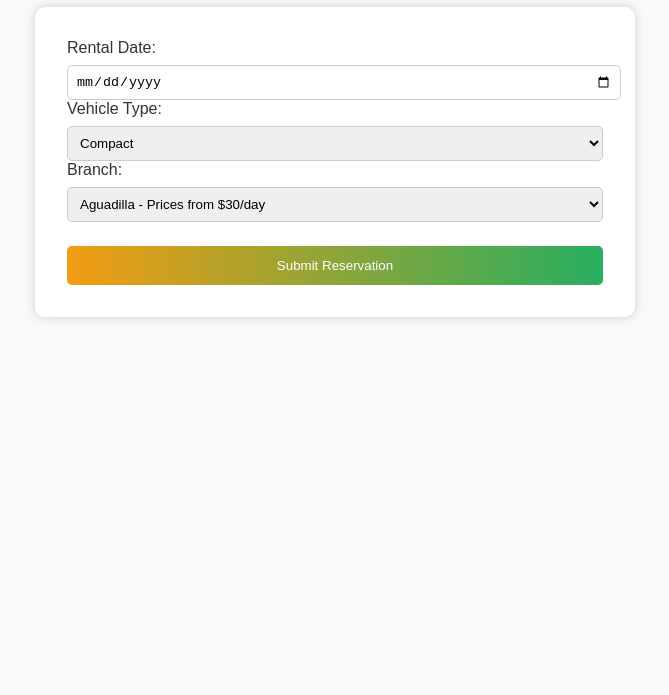
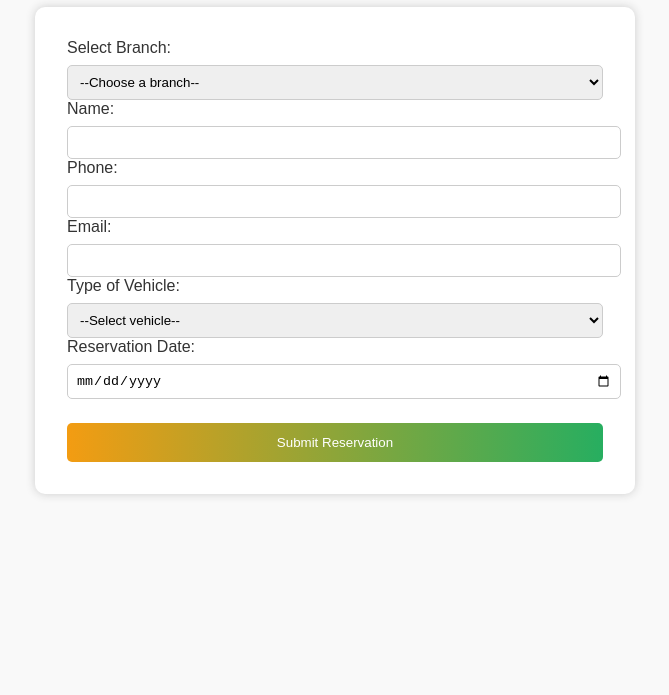
Before and after one commit to IchyCarRental/Ichy-Car-Rental, a plain HTML site: page reservations.html in a window 1280 px wide. Shown: the part 105-800 px from the top of the page, without its empty margins (305-974 px from the left). Drawn offline with Linux system fonts and the light colour scheme.

Commit message:
Update reservations.html

```diff
--- a/reservations.html
+++ b/reservations.html
@@ -2,34 +2,47 @@
 <html lang="en">
 <head>
   <meta charset="UTF-8" />
-    <meta name="viewport" content="width=device-width, initial-scale=1.0">
-    <title>Reservation - Ichy Car Rental</title>
+  <meta name="viewport" content="width=device-width, initial-scale=1.0"/>
+  <title>Make a Reservation - Ichy Car Rental</title>
   <link rel="stylesheet" href="style.css">
-    <link rel="icon" type="image/x-icon" href="favicon.ico">
 </head>
 <body>
-    <h1>Reserve Your Vehicle</h1>
+  <h1>Make a Reservation</h1>
+
   <form action="https://formsubmit.co/ichycarrental@gmail.com" method="POST">
-        <input type="hidden" name="_next" value="https://IchyCarRental.github.io/gracias.html">
-        <input type="hidden" name="_captcha" value="false">
+    <!-- Sucursal -->
+    <label for="branch">Select Branch:</label>
+    <select id="branch" name="Branch" required>
+      <option value="">--Choose a branch--</option>
+      <option value="San Sebastián">San Sebastián</option>
+      <option value="Aguadilla">Aguadilla</option>
+    </select>
 
-        <label for="date">Rental Date:</label>
-        <input type="date" name="date" required>
+    <!-- Nombre -->
+    <label for="name">Name:</label>
+    <input type="text" id="name" name="Name" required>
 
-        <label for="vehicle">Vehicle Type:</label>
-        <select name="vehicle" required>
-            <option value="Compact">Compact</option>
-            <option value="Sedan">Sedan</option>
+    <!-- Teléfono -->
+    <label for="phone">Phone:</label>
+    <input type="tel" id="phone" name="Phone" required>
+
+    <!-- Email -->
+    <label for="email">Email:</label>
+    <input type="email" id="email" name="Email" required>
+
+    <!-- Vehículo -->
+    <label for="vehicle">Type of Vehicle:</label>
+    <select id="vehicle" name="Vehicle" required>
+      <option value="">--Select vehicle--</option>
+      <option value="Compact Car">Compact Car</option>
       <option value="SUV">SUV</option>
-            <option value="Cargo Truck">Cargo Truck</option>
+      <option value="Pickup Truck">Pickup Truck</option>
       <option value="Moving Truck">Moving Truck</option>
     </select>
 
-        <label for="branch">Branch:</label>
-        <select name="branch" required>
-            <option value="Aguadilla">Aguadilla - Prices from $30/day</option>
-            <option value="San Sebastián">San Sebastián - Prices from $28/day</option>
-        </select>
+    <!-- Fecha -->
+    <label for="date">Reservation Date:</label>
+    <input type="date" id="date" name="Date" required>
 
     <button type="submit">Submit Reservation</button>
   </form>
```
Lines whose indentation alone changed are shown as unchanged.
